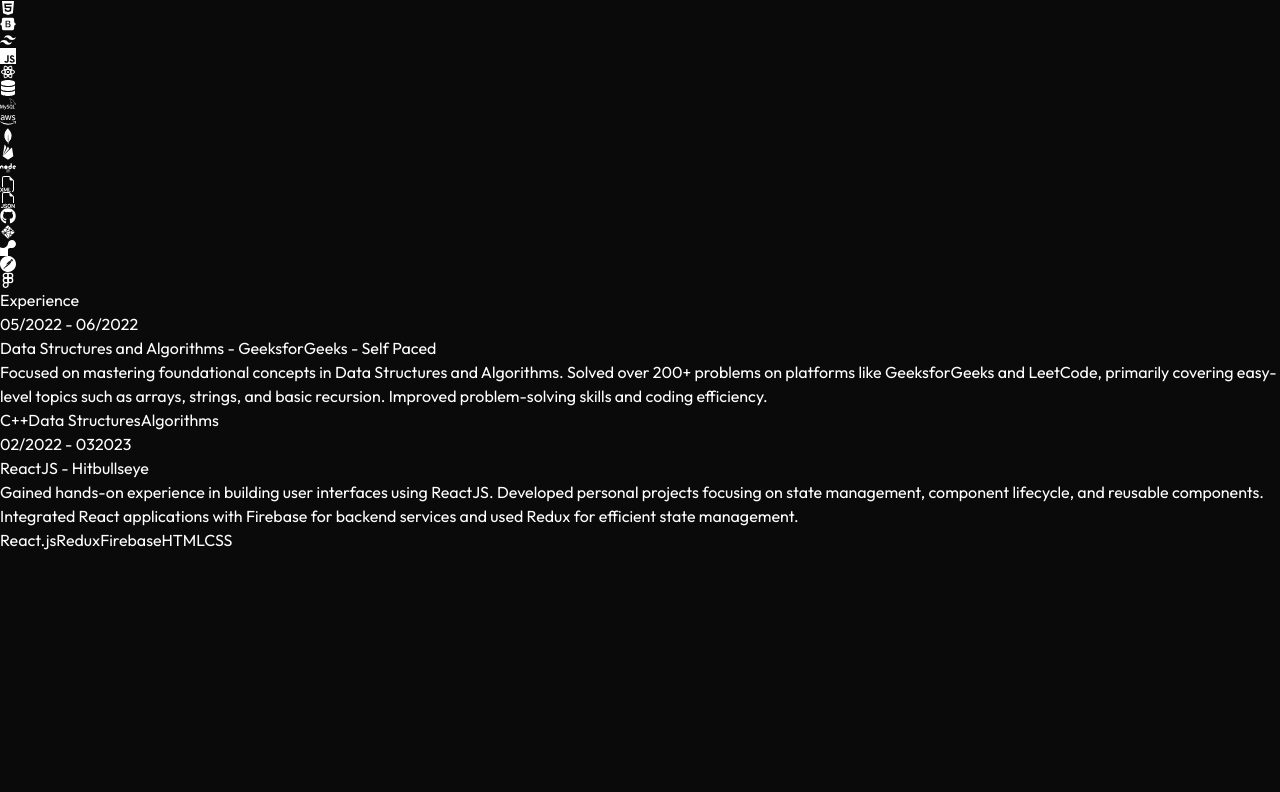
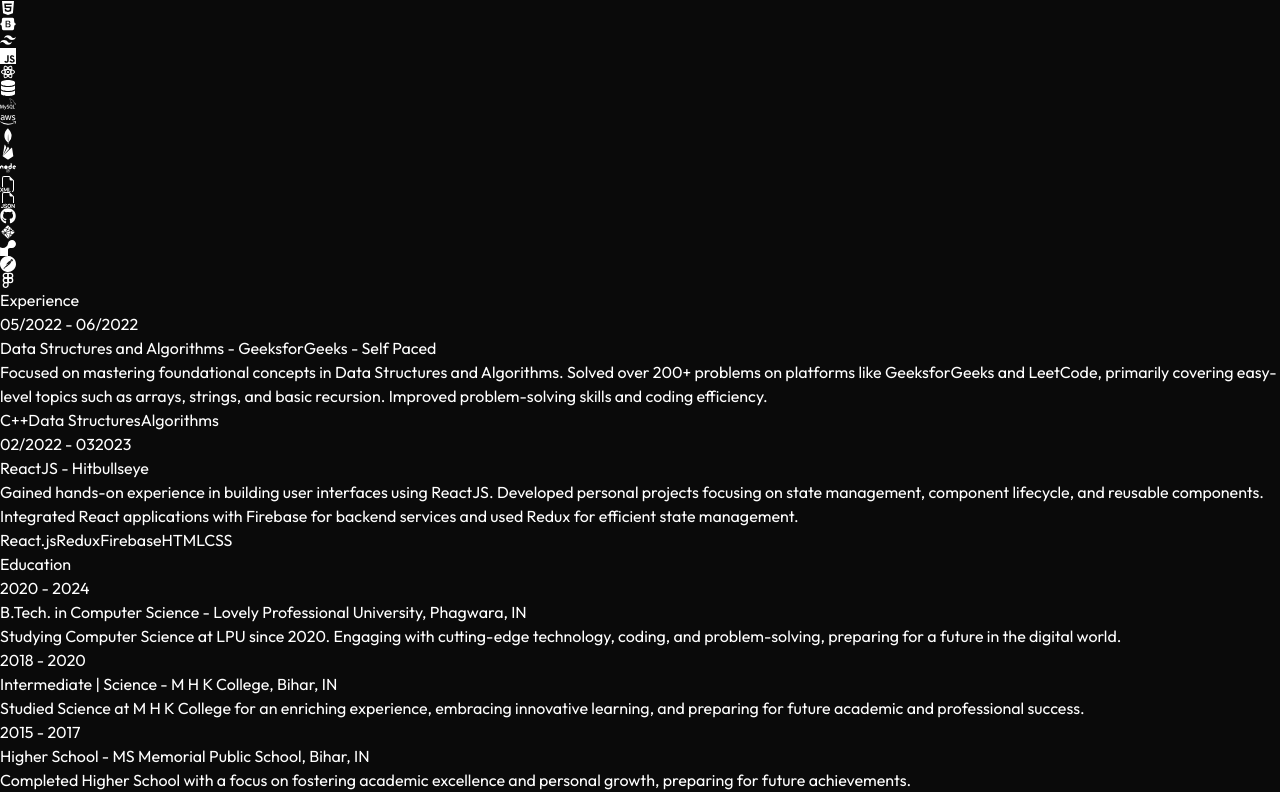
Before and after one commit to priyanshuuranjan/MyPortfolio, a React (Vite) app: page / in a window 1280 px wide. Shown: the part 977-1769 px from the top of the page. Before the commit the page ends 1529 px from the top, so only its background shows below. Built offline with nearby package versions, Linux system fonts and the light colour scheme.

Commit message:
Education

```diff
--- a/src/App.jsx
+++ b/src/App.jsx
@@ -1,3 +1,4 @@
+import Education from "./Components/Pages/Education";
 import Hero from "./Components/Pages/Hero";
 import Navbar from "./Components/Pages/Navbar";
 import Technologies from "./Components/Pages/Technologies";
@@ -16,6 +17,7 @@ function App() {
         <Hero/>
         <Technologies/>
         <Training/>
+        <Education/>
       </div>
     </>
   );
--- /dev/null
+++ b/src/Components/Pages/Education.jsx
@@ -0,0 +1,29 @@
+import { EDUCATION } from "../../constants";
+
+const Education = () => {
+  return (
+    <div className="border-b border-neutral-900 pb-4">
+      <h2 className="my-20 text-center text-4xl">Education</h2>
+      <div>
+        {EDUCATION.map((education, index) => (
+          <div key={index} className="mb-8 flex flex-wrap lg:justify-center">
+            <div className="w-full lg:w-1/4">
+              <p className="mb-2 text-sm text-neutral-400">{education.year}</p>
+            </div>
+            <div className="w-full max-w-xl lg:w-3/4">
+              <h6 className="mb-2 font-semibold">
+                {education.degree} -{" "}
+                <span className="text-sm text-purple-100">
+                  {education.institution}
+                </span>
+              </h6>
+              <p className="mb-4 text-neutral-400">{education.description}</p>
+            </div>
+          </div>
+        ))}
+      </div>
+    </div>
+  );
+};
+
+export default Education;
--- a/src/constants/index.js
+++ b/src/constants/index.js
@@ -18,3 +18,24 @@ export const TRAINING = [
     technologies: ["React.js", "Redux", "Firebase", "HTML", "CSS"],
   },
 ];
+
+export const EDUCATION = [
+  {
+    year: "2020 - 2024",
+    degree: "B.Tech. in Computer Science",
+    institution: "Lovely Professional University, Phagwara, IN",
+    description: `Studying Computer Science at LPU since 2020. Engaging with cutting-edge technology, coding, and problem-solving, preparing for a future in the digital world.`,
+  },
+  {
+    year: "2018 - 2020",
+    degree: "Intermediate | Science",
+    institution: "M H K College, Bihar, IN",
+    description: `Studied Science at M H K College for an enriching experience, embracing innovative learning, and preparing for future academic and professional success.`,
+  },
+  {
+    year: "2015 - 2017",
+    degree: "Higher School",
+    institution: "MS Memorial Public School, Bihar, IN",
+    description: `Completed Higher School with a focus on fostering academic excellence and personal growth, preparing for future achievements.`,
+  },
+];
```
